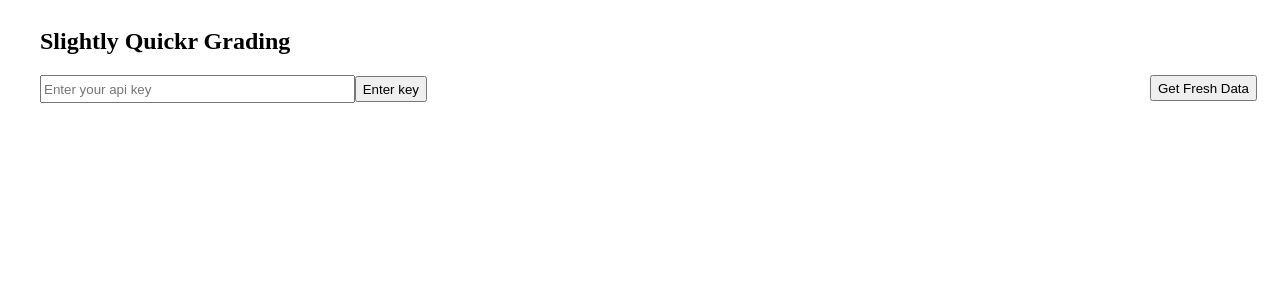
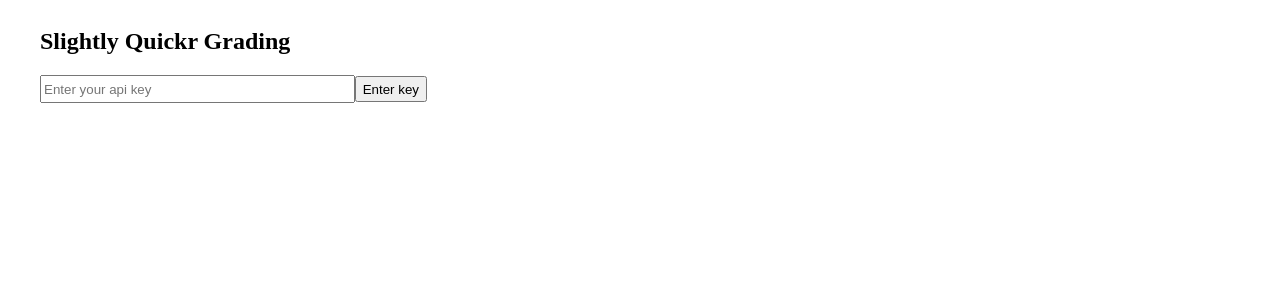
Before and after one commit to CapyJara/quick-grades, a React app: page / in a window 1280 px wide. Shown: the top 300 px of the page. Built offline with nearby package versions, Linux system fonts and the light colour scheme.

Commit message:
only renders fresh data button if theres an api key

```diff
--- a/src/components/form/ApiForm.js
+++ b/src/components/form/ApiForm.js
@@ -21,7 +21,7 @@ const ApiForm = ({ tas, handleChange, handleFormSubmit, getFreshData }) => {
           </>}
         </form>
       </div>
-      <button onClick={getFreshData}>Get Fresh Data</button>
+      {tas && <button onClick={getFreshData}>Get Fresh Data</button>}
     </section>
   );
 };
```
